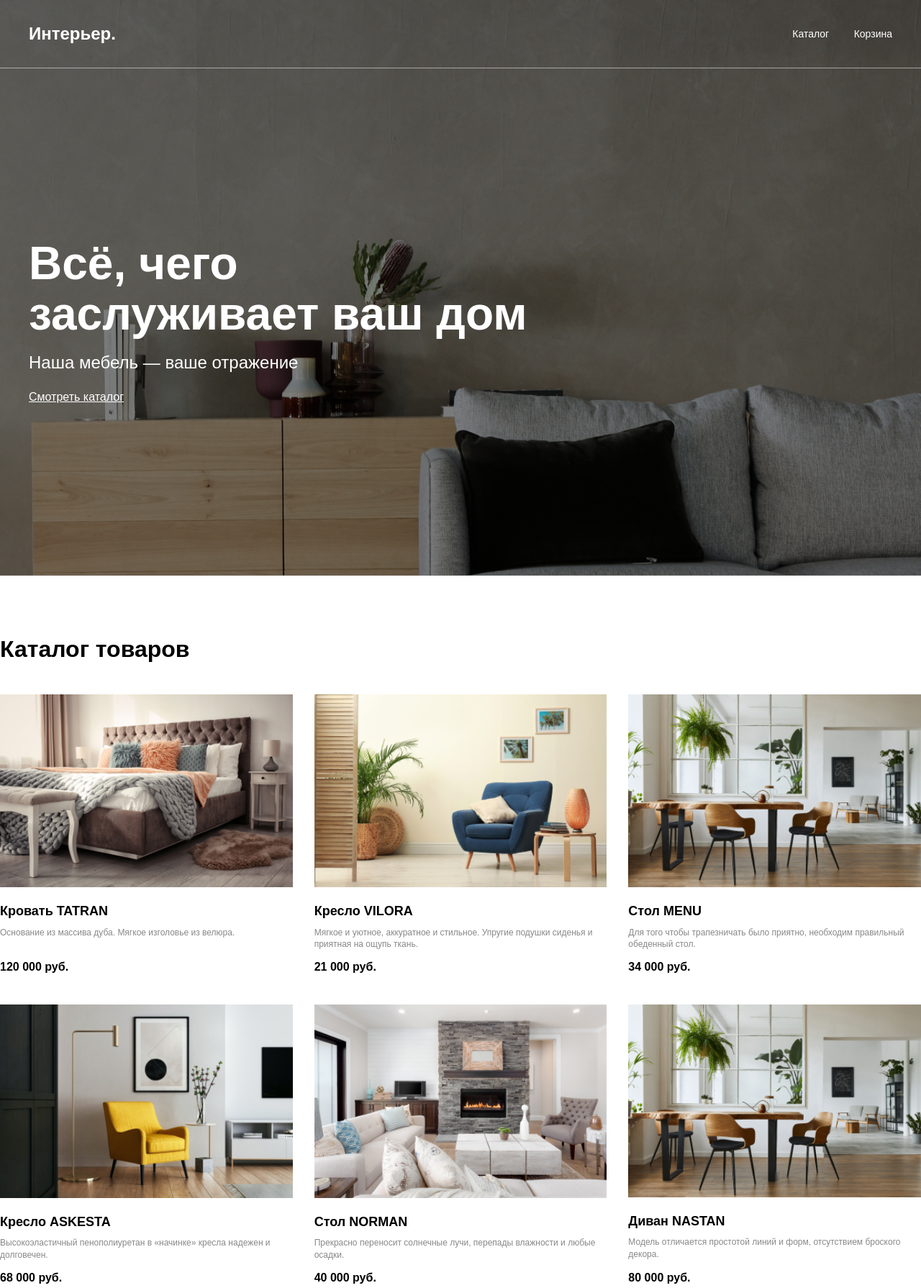
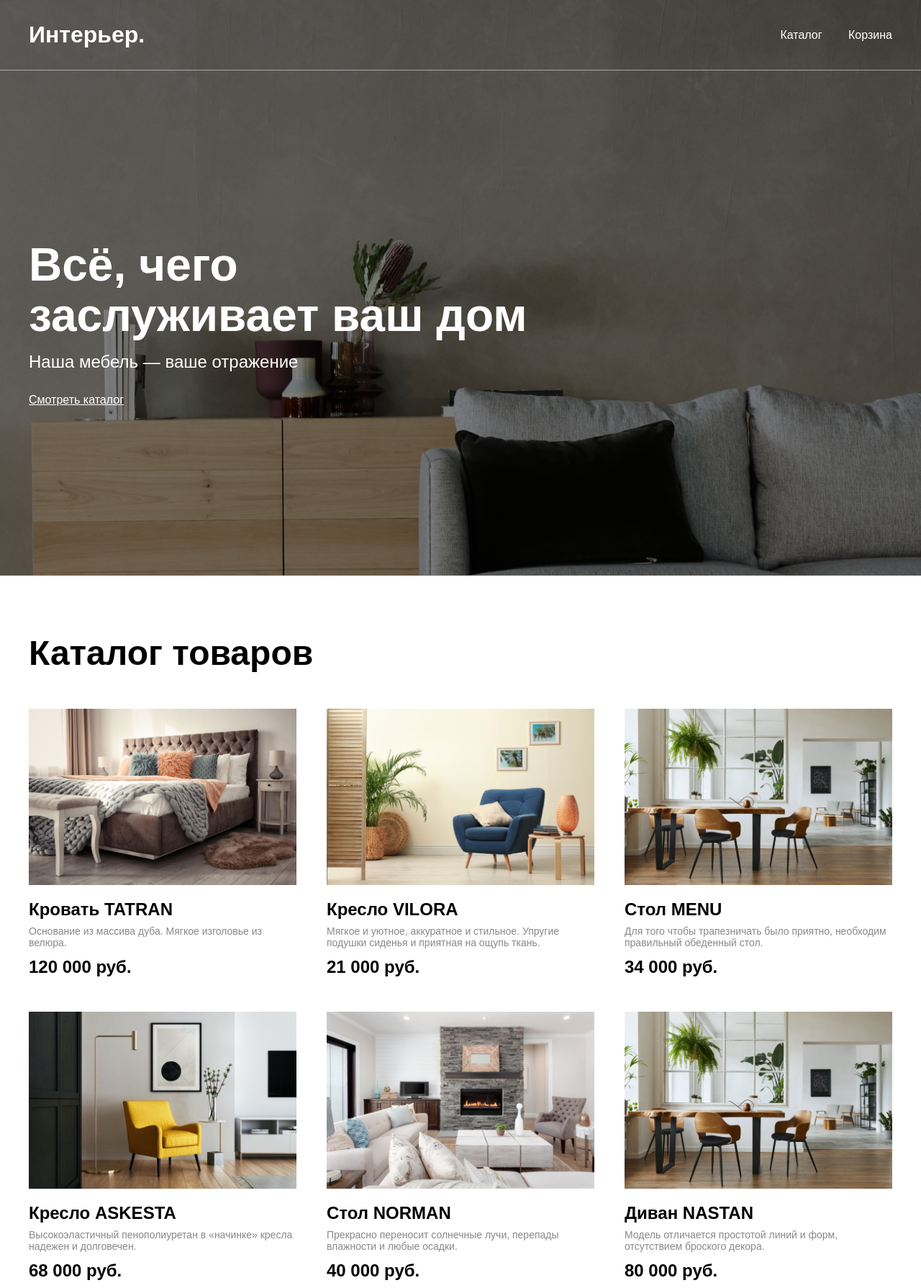
Before and after one commit to mephedrxnee/l3ss0n_5_5_5_5, a plain HTML site: page index.html in a window 1280 px wide. Shown: the top 1790 px of the page at 72% size. Drawn offline with Linux system fonts and the light colour scheme.

Commit message:
Update style.css

```diff
--- a/style.css
+++ b/style.css
@@ -1,3 +1,4 @@
+/* Базовые сбросы */
 * {
     margin: 0;
     padding: 0;
@@ -7,42 +8,43 @@
 body {
     font-family: 'Montserrat', sans-serif;
     color: #000;
-    line-height: 1.4;
 }
 
+/* Логика центрирования контента */
 .center {
     padding-left: calc(50% - 600px);
     padding-right: calc(50% - 600px);
 }
 
+/* Шапка */
 .header {
     display: flex;
     justify-content: space-between;
     align-items: center;
     padding-top: 30px;
     padding-bottom: 30px;
-    border-bottom: 0.5px solid rgba(255, 255, 255, 0.5);
+    border-bottom: 0.5px solid rgba(255, 255, 255, 0.5); /* Линия внутри .center */
 }
 
 .logo {
-    font-size: 24px;
-    font-weight: 600;
-    color: #FFFFFF;
+    font-size: 32px;
+    font-weight: 600; /* Semi-bold */
+    color: #fff;
 }
 
 .header-menu a {
-    color: #FFFFFF;
+    color: #fff;
     text-decoration: none;
-    margin-left: 30px;
-    font-size: 14px;
+    margin-left: 32px;
+    font-size: 16px;
 }
 
+/* Герой-секция */
 .hero-page {
     height: 100vh;
-
     background: linear-gradient(rgba(0, 0, 0, 0.5), rgba(0, 0, 0, 0.5)),
                 url('images/Rectangle 15.jpg') no-repeat center/cover;
-    color: #FFFFFF;
+    color: #fff;
     display: flex;
     flex-direction: column;
 }
@@ -63,75 +65,73 @@
 
 .hero-text {
     font-size: 24px;
-    margin-bottom: 20px;
+    margin-bottom: 30px;
 }
 
 .hero-link {
-    color: #FFFFFF;
+    color: #fff;
     font-size: 16px;
     text-decoration: underline;
 }
 
+/* Каталог на FLEXBOX */
 .products {
-    padding: 80px 0;
+    padding-top: 80px;
+    padding-bottom: 80px;
 }
 
 .section-title {
-    font-size: 32px;
+    font-size: 48px;
     font-weight: 600;
-    margin-bottom: 40px;
+    margin-bottom: 50px;
 }
 
 .products-grid {
     display: flex;
-    flex-wrap: wrap;
-    justify-content: space-between;
-    gap: 40px 0;
+    flex-wrap: wrap; /* Позволяет карточкам переноситься */
+    justify-content: space-between; /* Распределяет 3 в ряд по краям контента */
+    gap: 48px 0;
 }
 
 .product-card {
-    width: calc(33.333% - 20px);
+    width: 31%; /* Чтобы влезло 3 штуки в ряд */
     display: flex;
     flex-direction: column;
 }
 
 .product-thumb img {
     width: 100%;
-    height: auto;
-    margin-bottom: 15px;
+    margin-bottom: 16px;
 }
 
 .product-title {
-    font-size: 18px;
+    font-size: 24px;
     font-weight: 600;
     margin-bottom: 8px;
 }
 
 .product-desc {
-    font-size: 12px;
+    font-size: 14px;
     color: #888;
     margin-bottom: 12px;
     flex-grow: 1;
 }
 
 .product-price {
-    font-size: 16px;
-    font-weight: 700;
+    font-size: 24px;
+    font-weight: 600;
 }
 
+/* Футер */
 .footer {
-    height: 150px;
-    background-color: #f7f7f7;
+    height: 150px; /* Фиксированная высота */
     display: flex;
     align-items: center;
     justify-content: center;
-}
-
-.footer-copy {
-    font-size: 14px;
-    color: #444;
+    background-color: #f7f7f7;
 }
 
 .red-footer {
     color: #FF0000;
+    font-weight: 600;
 }
```
